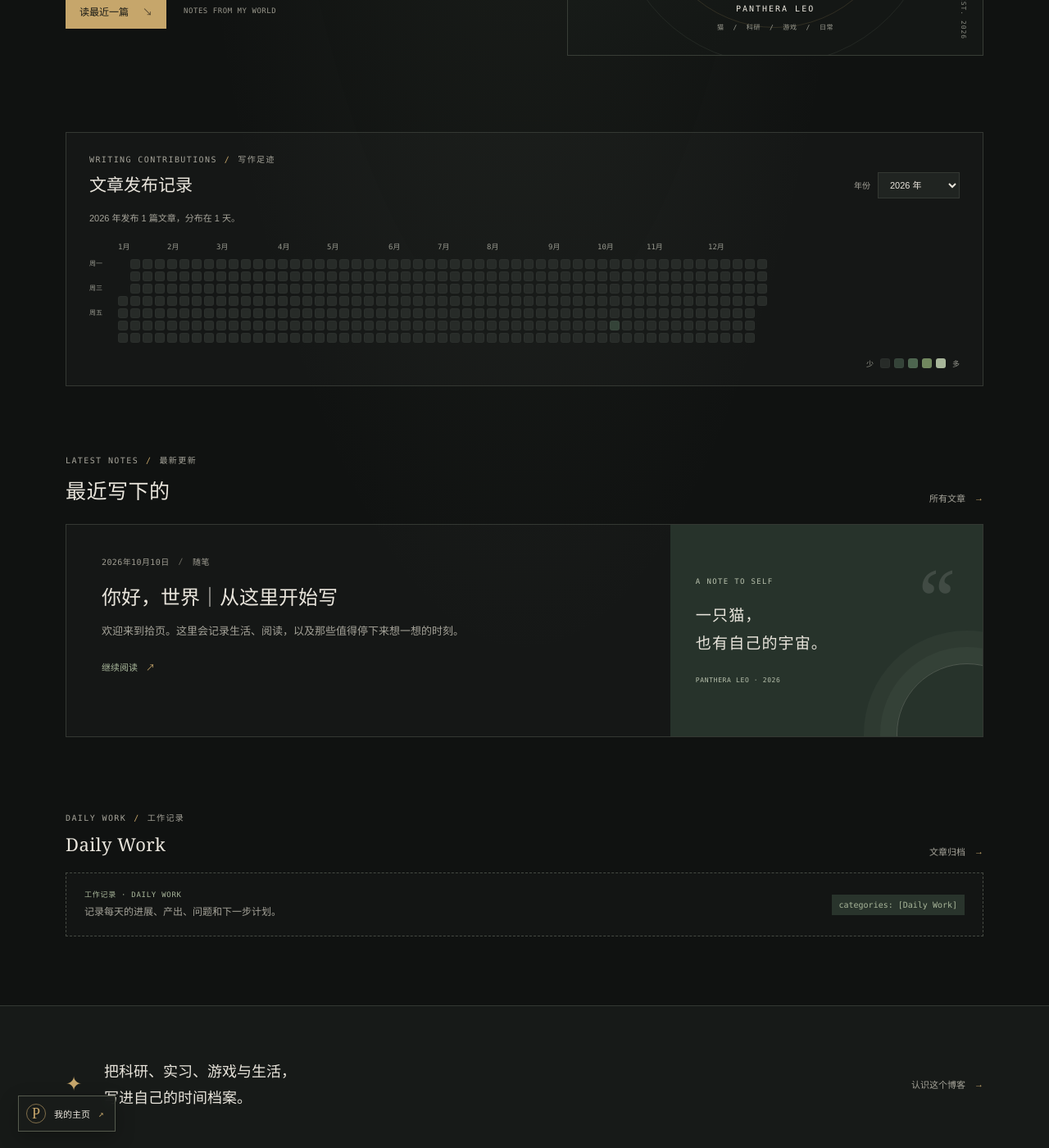
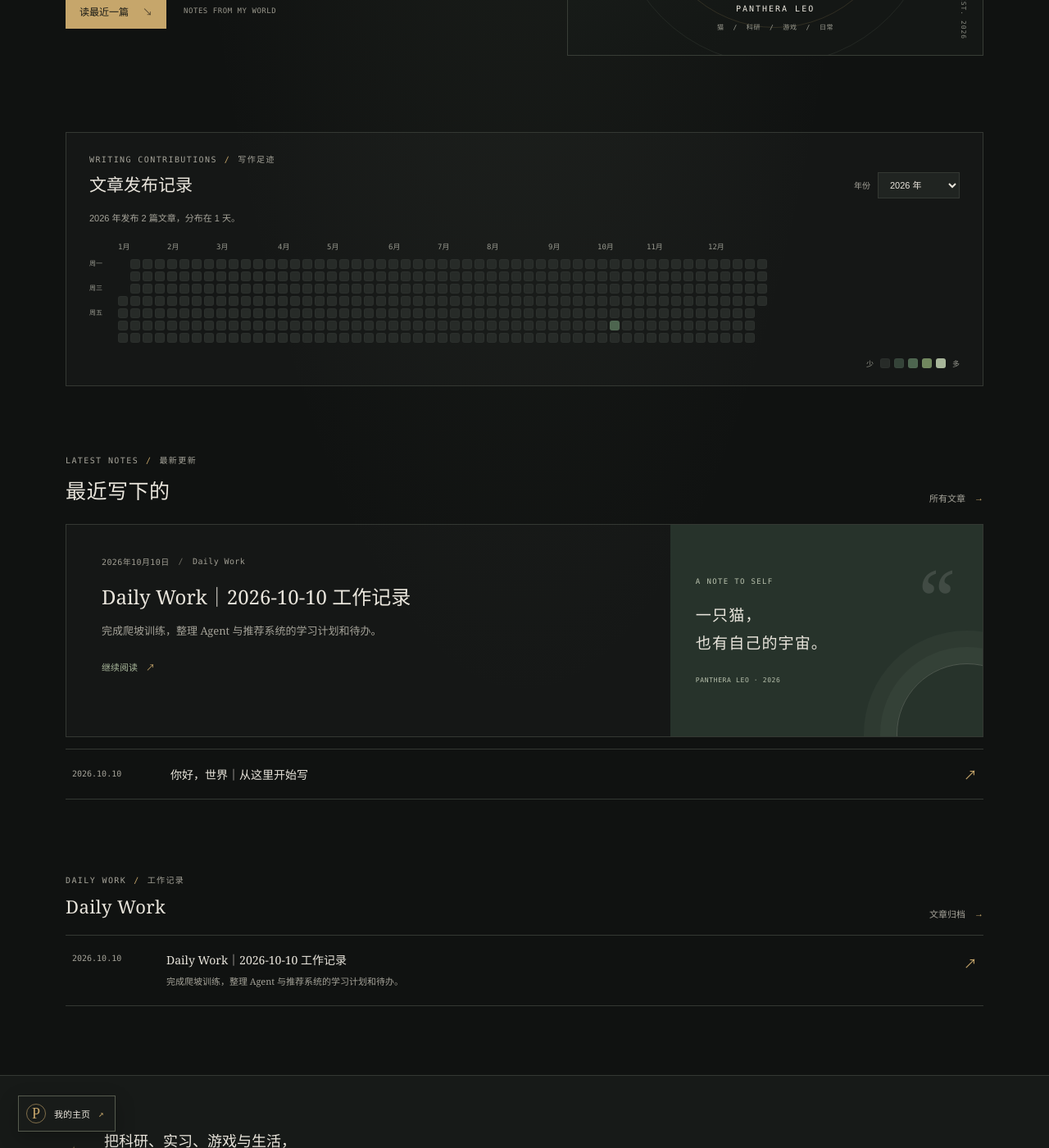
Before and after one commit to PantheraLeo14/PantheraLeo14.github.io, a Jekyll site: the page built from index.html, in a window 1280 px wide and 1400 px high, scrolled down 466 px. Shown: the whole window at 82% size. Built offline with Jekyll 4.4.1, drawn with Linux system fonts in a browser that asks for light colours.

Commit message:
Fix Daily Work post metadata

```diff
--- a/_posts/2026-10-10DailyWork.md
+++ b/_posts/2026-10-10-daily-work.md
@@ -1,9 +1,9 @@
 ---
-title: "Daily Work｜填写当天主题"
-date: "2026-10-10 20:20:00 +0800" # 填写真实日期和时间
-categories: [减重]
+title: "Daily Work｜2026-10-10 工作记录"
+date: 2026-10-10 20:20:00 +0800
+categories: [Daily Work, 减重]
 tags: [工作记录]
-summary: "用一句话概括今天的主要进展。"
+summary: "完成爬坡训练，整理 Agent 与推荐系统的学习计划和待办。"
 ---
 
 ## 今日目标
```
